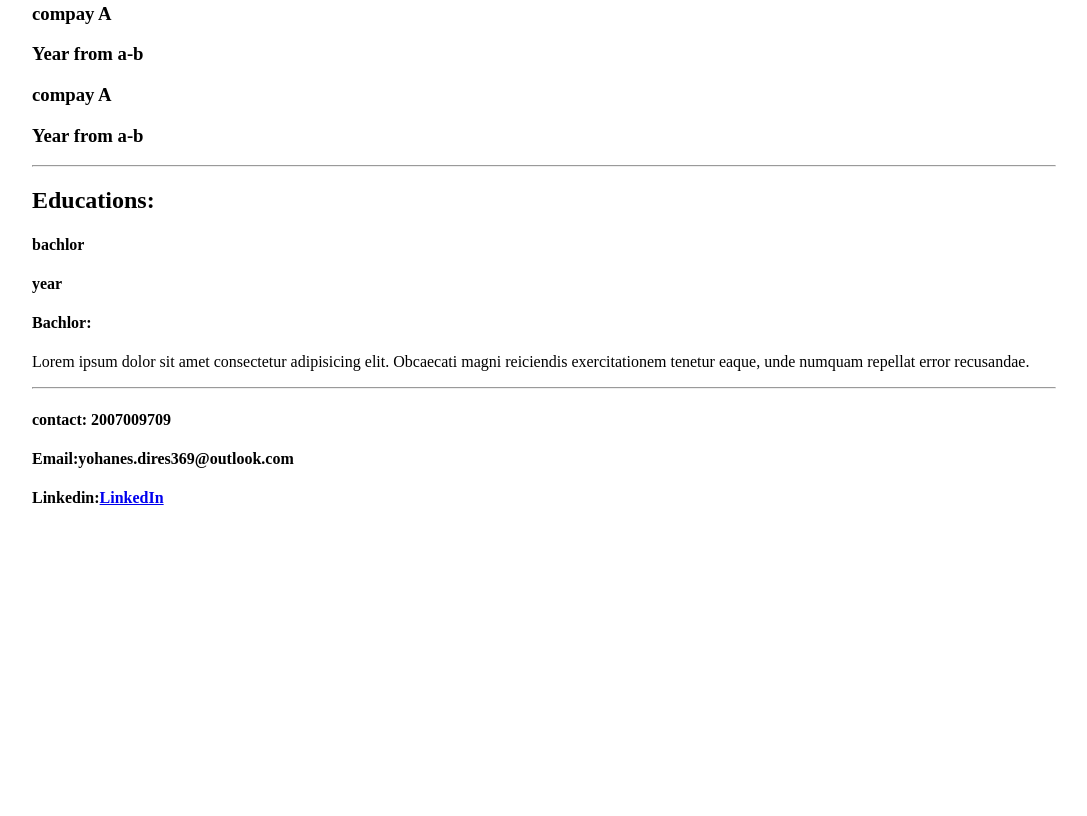
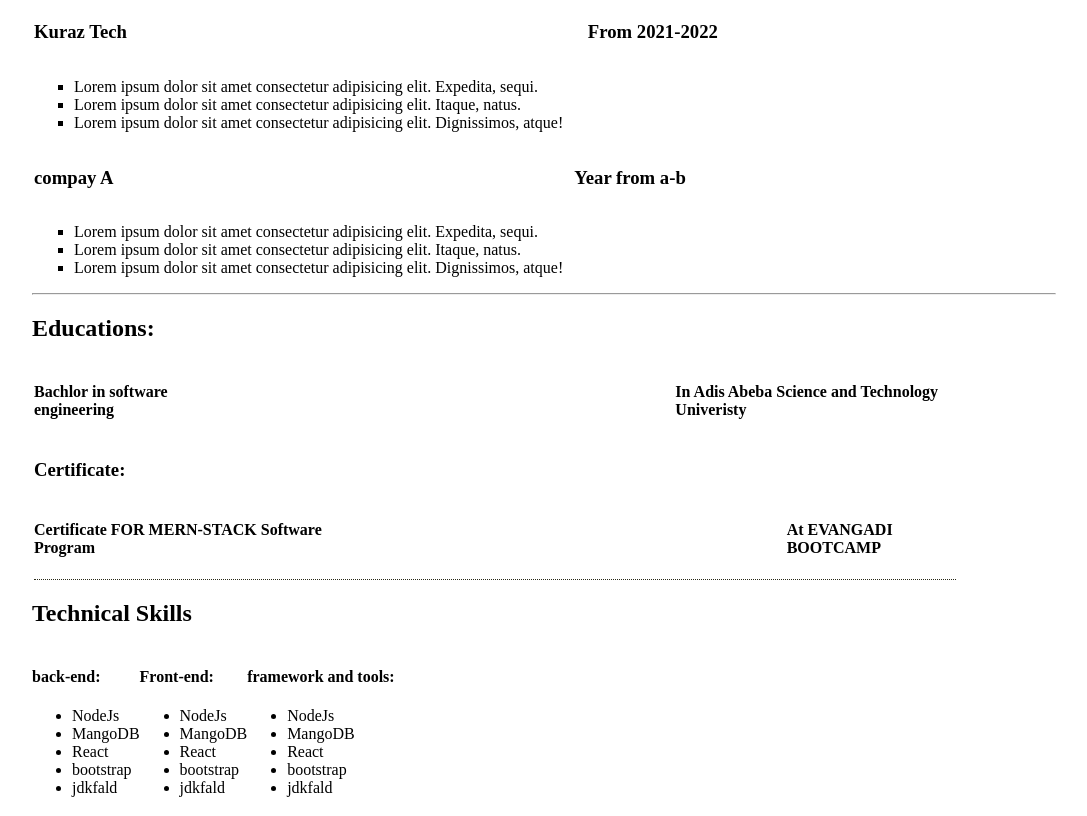
Before and after one commit to yohannes57/Myresume, a plain HTML site: page index.html in a window 1280 px wide. Shown: the part 475-1291 px from the top of the page, without its empty margins (104-1191 px from the left). Before the commit the page ends 1003 px from the top, so only its background shows below. Drawn offline with Linux system fonts and the light colour scheme.

Commit message:
technical skill added and css modified

```diff
--- a/css/style.css
+++ b/css/style.css
@@ -5,20 +5,73 @@ body {
   width: 100%;
   background-size: contain;
 }
-#wrapper{
+#wrapper {
   width: 80%;
   margin: 0 auto;
   padding: 0 auto;
 }
-#wrapper_name{
+#wrapper_name {
   text-align: center;
   width: 60%;
-  margin:0 auto;
+  margin: 0 auto;
   padding: 0 auto;
 }
-#wrapper_introduction{
+#wrapper_introduction {
   width: 90%;
-  margin:20px;
+  margin: 20px;
   padding: 20px;
 }
-#
+/* exeprience */
+#wrapper_exeprience {
+  width: 90%;
+  margin: 2px;
+  /* padding: 5px;/ */
+}
+#wrapper_exeprience_one {
+  display: flex;
+  margin: 0 auto;
+}
+#wrapper_exeprience_two {
+  display: flex;
+  /* margin: 0 auto;/ */
+}
+.company-name {
+  margin-right: 50%;
+  float: left;
+}
+.exe-year {
+  float: right;
+}
+#exe-description ul li {
+  list-style-type: square;
+}
+.title {
+  color: black;
+}
+/* education  */
+#wrapper_education {
+  width: 90%;
+  margin: 2px;
+  border-bottom: 1px dotted rgb(42, 42, 25);
+}
+#wrapper-education-one {
+  display: flex;
+  margin: 0 auto;
+  margin-bottom: 2px;
+}
+.bachlor {
+  margin-right: 50%;
+  margin-right: dot yellow;
+  float: left;
+}
+.exe-year {
+  float: right;
+}
+#wrapper-certificate-one {
+  display: flex;
+}
+/*Technical skills */
+#wrapper-technical {
+  display: flex;
+  margin: auto;
+}
--- a/index.html
+++ b/index.html
@@ -22,7 +22,8 @@
                 sunt magnam ipsa doloribus inventore! Cum sit voluptates distinctio, beatae nostrum quidem sed tenetur?
                 Libero, labore nesciunt placeat a voluptate non ea ullam soluta aut facere? Praesentium explicabo modi
                 dolorem minima accusantium! Omnis blanditiis repellendus sapiente optio quam aspernatur itaque nulla
-                asperiores eius nostrum veniam, rem,Lorem ipsum dolor sit amet consectetur adipisicing elit. Blanditiis, unde neque quibusdam alias error
+                asperiores eius nostrum veniam, rem,Lorem ipsum dolor sit amet consectetur adipisicing elit. Blanditiis,
+                unde neque quibusdam alias error
                 quos atque est perferendis maxime deleniti laudantium asperiores delectus placeat expedita cupiditate
                 sunt magnam ipsa doloribus inventore! Cum sit voluptates distinctio, beatae nostrum quidem sed tenetur?
                 Libero, labore nesciunt placeat a voluptate non ea ullam soluta aut facere? Praesentium explicabo modi
@@ -30,32 +31,80 @@
                 asperiores eius nostrum veniam, rem, </p>
         </div>
         <hr>
+        <h2 class="title">Exeprience:</h2>
         <div id="wrapper_exeprience">
-            <h2>Exeprience:</h2>
             <div id="wrapper_exeprience_one">
-                <h3>compay A</h3>
-                <h3>Year from a-b</h3>
+                <h3 class="company-name">Kuraz Tech</h3>
+                <h3 class="exe-year">From 2021-2022</h3>
+            </div>
+            <div id="exe-description">
+                <ul>
+                    <li>Lorem ipsum dolor sit amet consectetur adipisicing elit. Expedita, sequi.</li>
+                    <li>Lorem ipsum dolor sit amet consectetur adipisicing elit. Itaque, natus.</li>
+                    <li>Lorem ipsum dolor sit amet consectetur adipisicing elit. Dignissimos, atque!</li>
+                </ul>
             </div>
             <div id="wrapper_exeprience_two">
-                <h3>compay A</h3>
-                <h3>Year from a-b</h3>
+                <h3 class="company-name">compay A</h3>
+                <h3 class="exe-year">Year from a-b</h3>
+            </div>
+            <div id="exe-description">
+                <ul>
+                    <li>Lorem ipsum dolor sit amet consectetur adipisicing elit. Expedita, sequi.</li>
+                    <li>Lorem ipsum dolor sit amet consectetur adipisicing elit. Itaque, natus.</li>
+                    <li>Lorem ipsum dolor sit amet consectetur adipisicing elit. Dignissimos, atque!</li>
+                </ul>
             </div>
         </div>
         <hr>
+        <h2 class="title">Educations:</h2>
         <div id="wrapper_education">
-            <h2>Educations:</h2>
-            <div>
-                <h4>bachlor</h4>
-                <h4>year</h4>
+            <div id="wrapper-education-one">
+                <h4 class="bachlor">Bachlor in software engineering</h4>
+                <h4 class="exe-year">In Adis Abeba Science and Technology Univeristy</h4>
             </div>
-            <h4>Bachlor:</h4>
+            <!-- <div> -->
+            <h3>Certificate:</h3>
+            <div id="wrapper-certificate-one">
+                <h4 class="bachlor">Certificate FOR MERN-STACK Software Program</h4>
+                <h4 class="exe-year">At EVANGADI BOOTCAMP </h4>
+            </div>
+            <!-- </div>/ -->
         </div>
-        <div id="wrapper_hobbies">
-            <p>
-                Lorem ipsum dolor sit amet consectetur adipisicing elit. Obcaecati magni reiciendis exercitationem
-                tenetur eaque, unde numquam repellat error recusandae.
-            </p>
-
+        <!-- <hr> -->
+        <!-- hobbies start here -->
+        <h2 class="title">Technical Skills</h2>
+        <div id="wrapper-technical">
+            <div id="back-end">
+                <h4>back-end:</H4>
+                <ul>
+                    <li>NodeJs</li>
+                    <li>MangoDB</li>
+                    <li>React</li>
+                    <li>bootstrap</li>
+                    <li>jdkfald</li>
+                </ul>
+            </div>
+            <div id="front-end">
+                <h4>Front-end:</H4>
+                <ul>
+                    <li>NodeJs</li>
+                    <li>MangoDB</li>
+                    <li>React</li>
+                    <li>bootstrap</li>
+                    <li>jdkfald</li>
+                </ul>
+            </div>
+            <div id="framework-and-tools">
+                <h4>framework and tools:</H4>
+                <ul>
+                    <li>NodeJs</li>
+                    <li>MangoDB</li>
+                    <li>React</li>
+                    <li>bootstrap</li>
+                    <li>jdkfald</li>
+                </ul>
+            </div>
         </div>
         <hr>
         <id id="wrapper_contact"></id>
```
